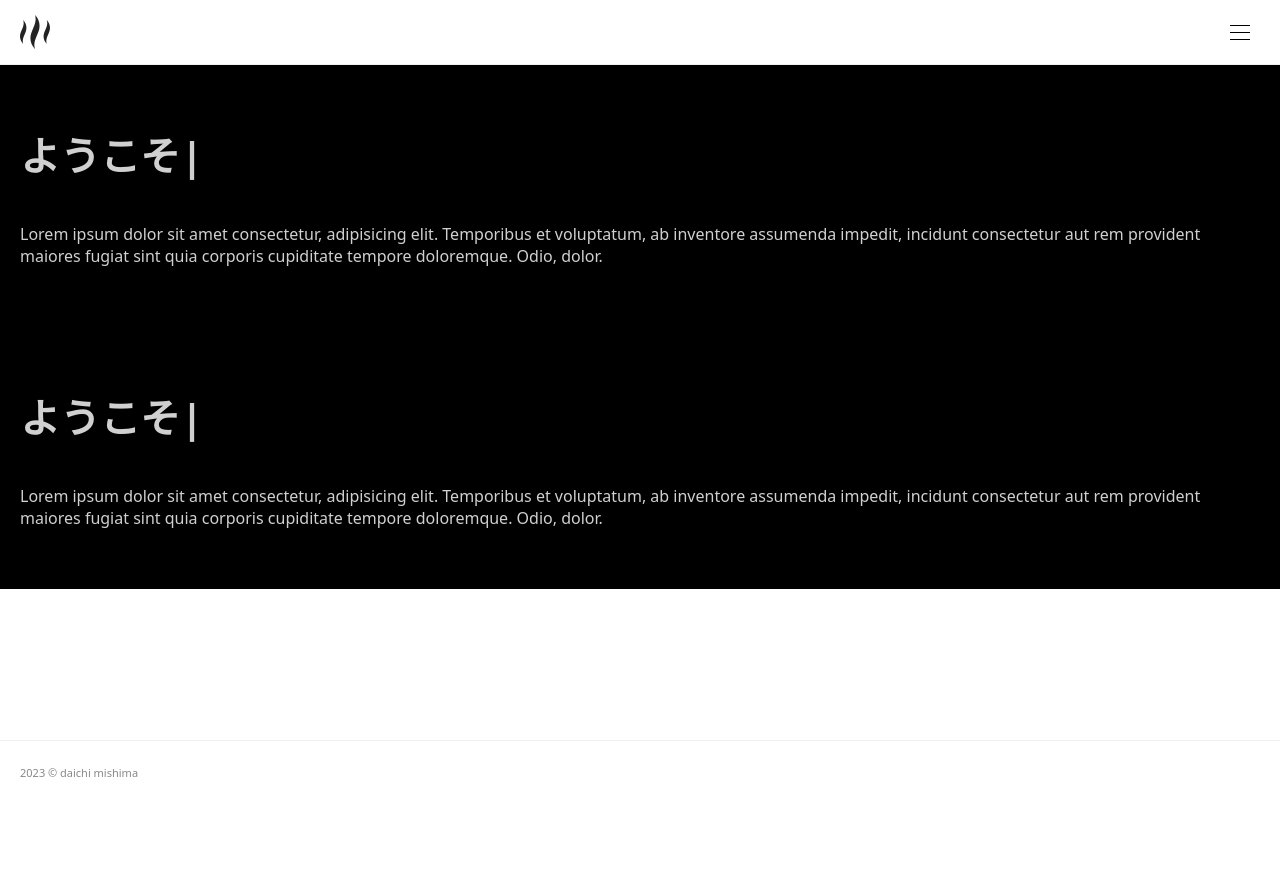
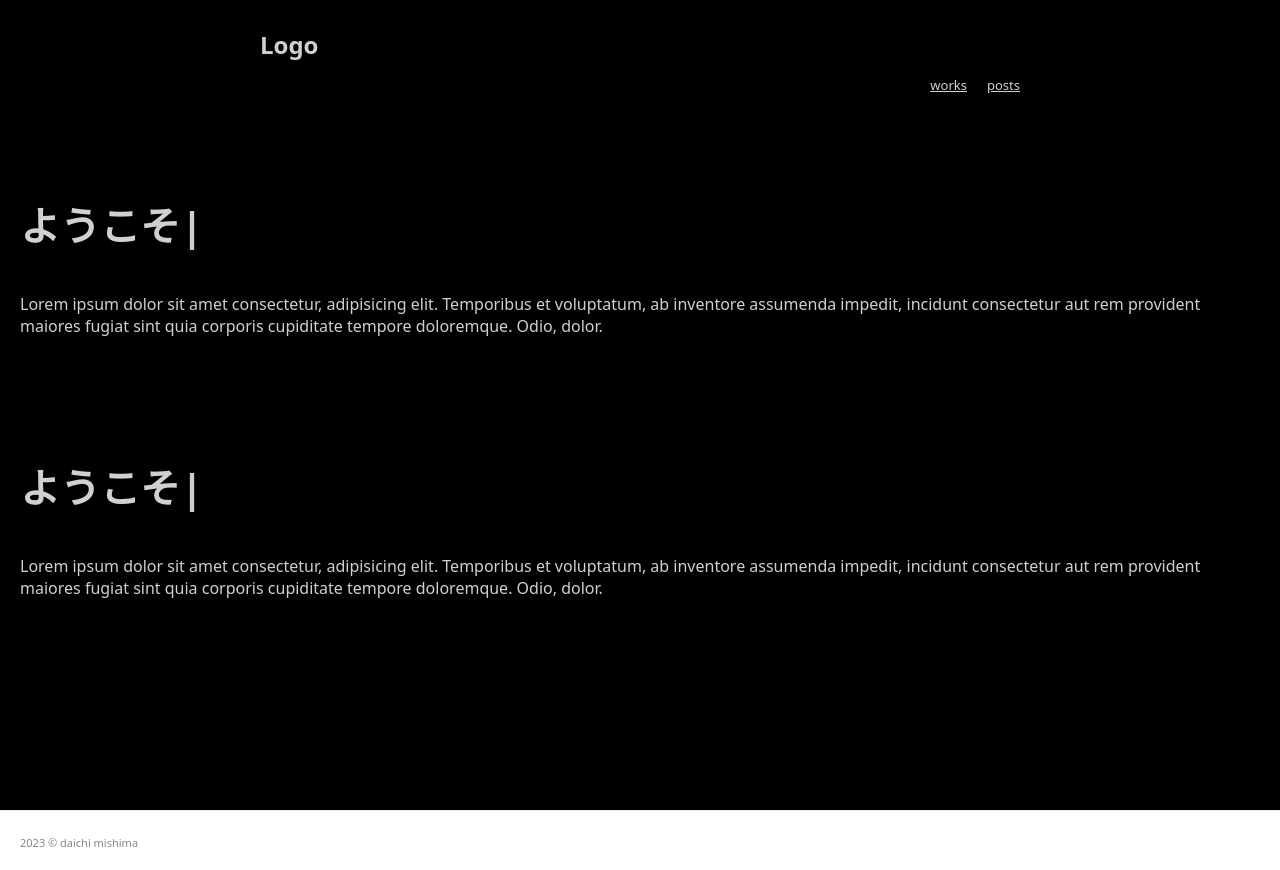
Before and after one commit to Hassaku-g/my-website, a Next.js app: page / in a window 1280 px wide. Before the commit the page ends 800 px from the top, so only its background shows below. Built offline with nearby package versions, Linux system fonts and the light colour scheme.

Commit message:
change of header

```diff
--- a/components/layout.jsx
+++ b/components/layout.jsx
@@ -43,8 +43,8 @@ export default function Layout({ children }) {
 
   return (
     <>
-      <header style={{ position: "sticky", top: "0", zIndex: "100", width: "100%", borderBottom: "1px solid #efefef" }}>
-        <div className="container" style={{ position: "relative", padding: "0 20px", backgroundColor: "white" }}>
+      <header style={{ position: "sticky", top: "0", zIndex: "100", width: "100%", background: "linear-gradient(to bottom, rgba(0,0,0,1)80%, rgba(0,0,0,0) )" }}>
+        {/* <div className="container" style={{ position: "relative", padding: "0 20px", backgroundColor: "white" }}>
           <div className="header-navigation-wrap" style={{ display: "flex", justifyContent: "space-between", alignItems: "center", height: "64px" }}>
             <h1>
               <Link className="logo" href="/" scroll={false} style={{ display: "flex", justifyContent: "center", alignItems: "center", width: "30px", height: "auto" }}>
@@ -76,6 +76,36 @@ export default function Layout({ children }) {
               </Link>
             </nav>
           </div>
+        </div> */}
+        <div
+          className="header-inner"
+          style={{
+            display: "flex",
+            flexDirection: "column",
+            maxWidth: "800px",
+            margin: "0 auto",
+            padding: "20px 20px 40px",
+          }}
+        >
+          <h1>
+            <Link href="/" style={{ fontSize: "24px", color: "#d0d0d0" }}>
+              Logo
+            </Link>
+          </h1>
+          <nav>
+            <ul style={{ display: "flex", justifyContent: "end", alignItems: "center", paddingTop: "10px" }}>
+              <li>
+                <Link href="/works" style={{ fontSize: "13px", color: "#d0d0d0", textDecoration: "underline" }}>
+                  works
+                </Link>
+              </li>
+              <li>
+                <Link href="/posts" style={{ marginLeft: "20px", fontSize: "13px", color: "#d0d0d0", textDecoration: "underline" }}>
+                  posts
+                </Link>
+              </li>
+            </ul>
+          </nav>
         </div>
       </header>
       <main style={{ minHeight: "calc(100vh - 65px - 60px)" }}>
--- a/styles/globals.css
+++ b/styles/globals.css
@@ -12,7 +12,7 @@ body {
 
 body {
   color: black;
-  background-color: white;
+  background-color: black;
 }
 
 img {
```
